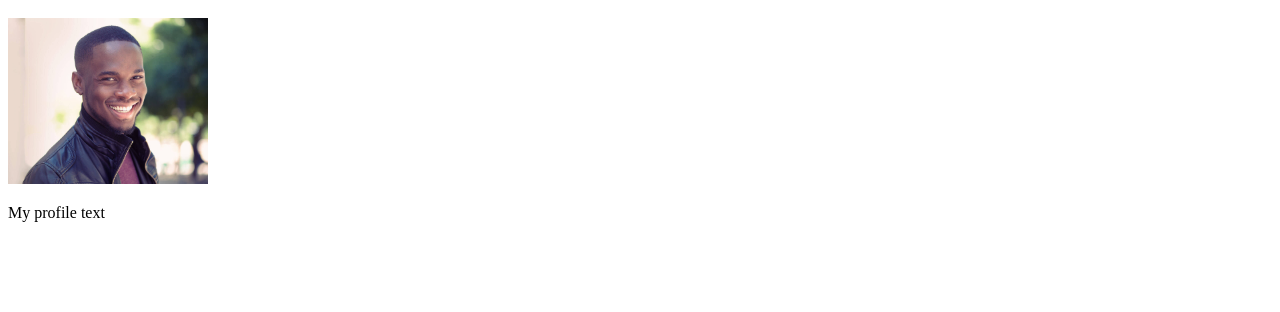
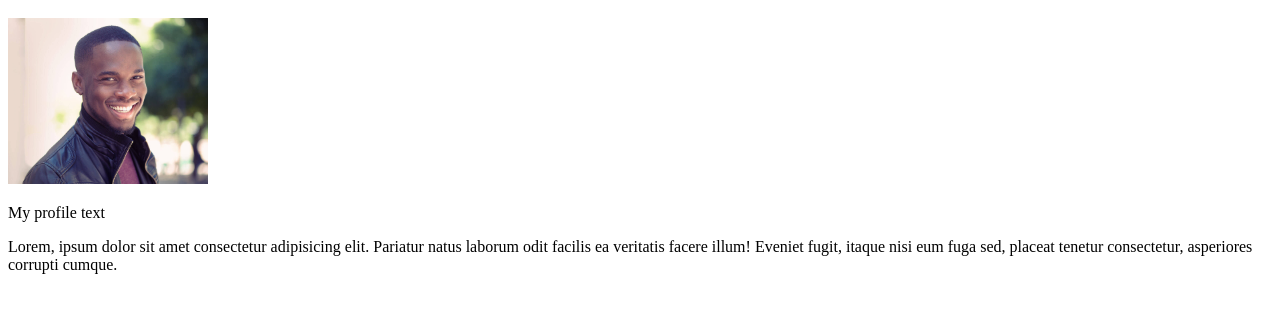
Before and after one commit to Sowmimani-kutty/first_project, a plain HTML site: page index.html in a window 1280 px wide. Shown: the part 120-432 px from the top of the page. Drawn offline with Linux system fonts and the light colour scheme.

Commit message:
added paragraph

```diff
--- a/index.html
+++ b/index.html
@@ -10,5 +10,6 @@
     <h1>New Name</h1>
     <img width="200px" src="profile.jpg" alt="">
     <p>My profile text</p>
+    <p>Lorem, ipsum dolor sit amet consectetur adipisicing elit. Pariatur natus laborum odit facilis ea veritatis facere illum! Eveniet fugit, itaque nisi eum fuga sed, placeat tenetur consectetur, asperiores corrupti cumque.</p>
 </body>
 </html>
```
